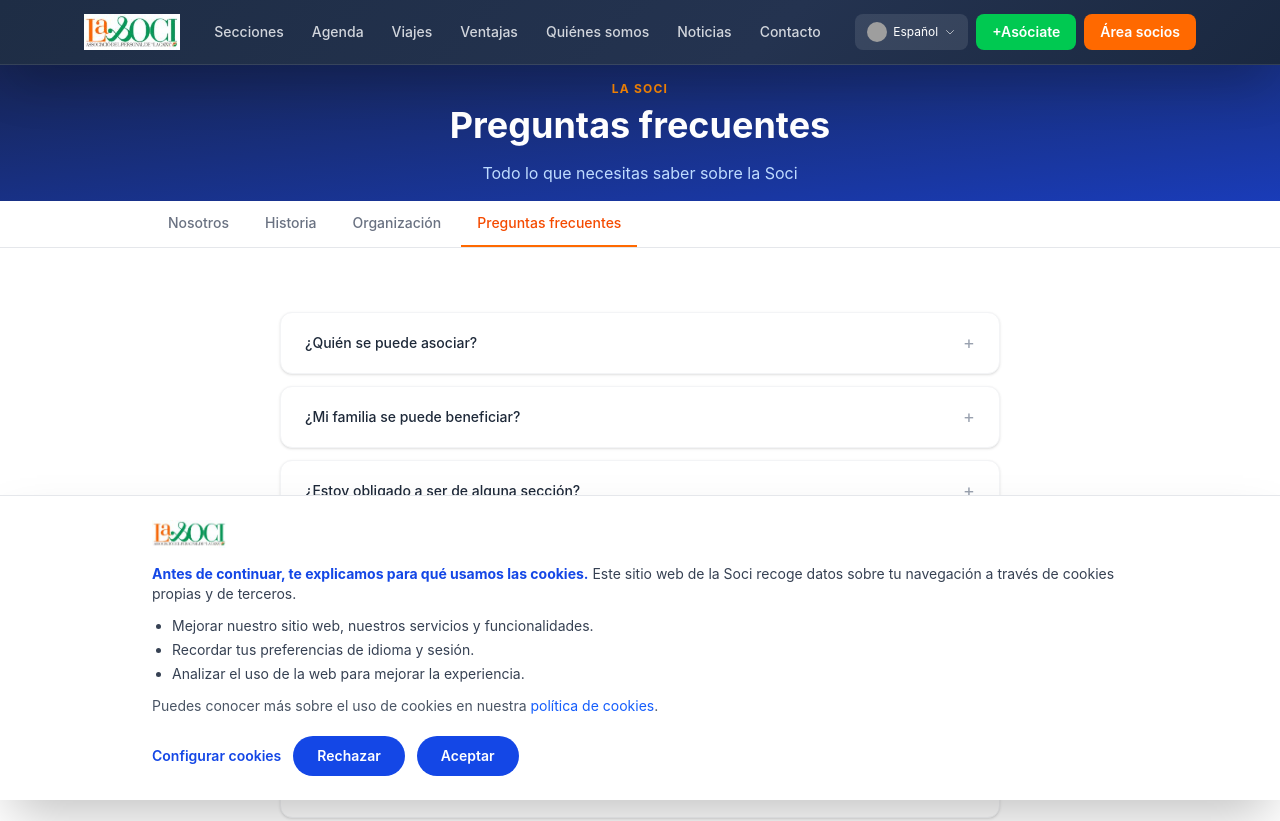
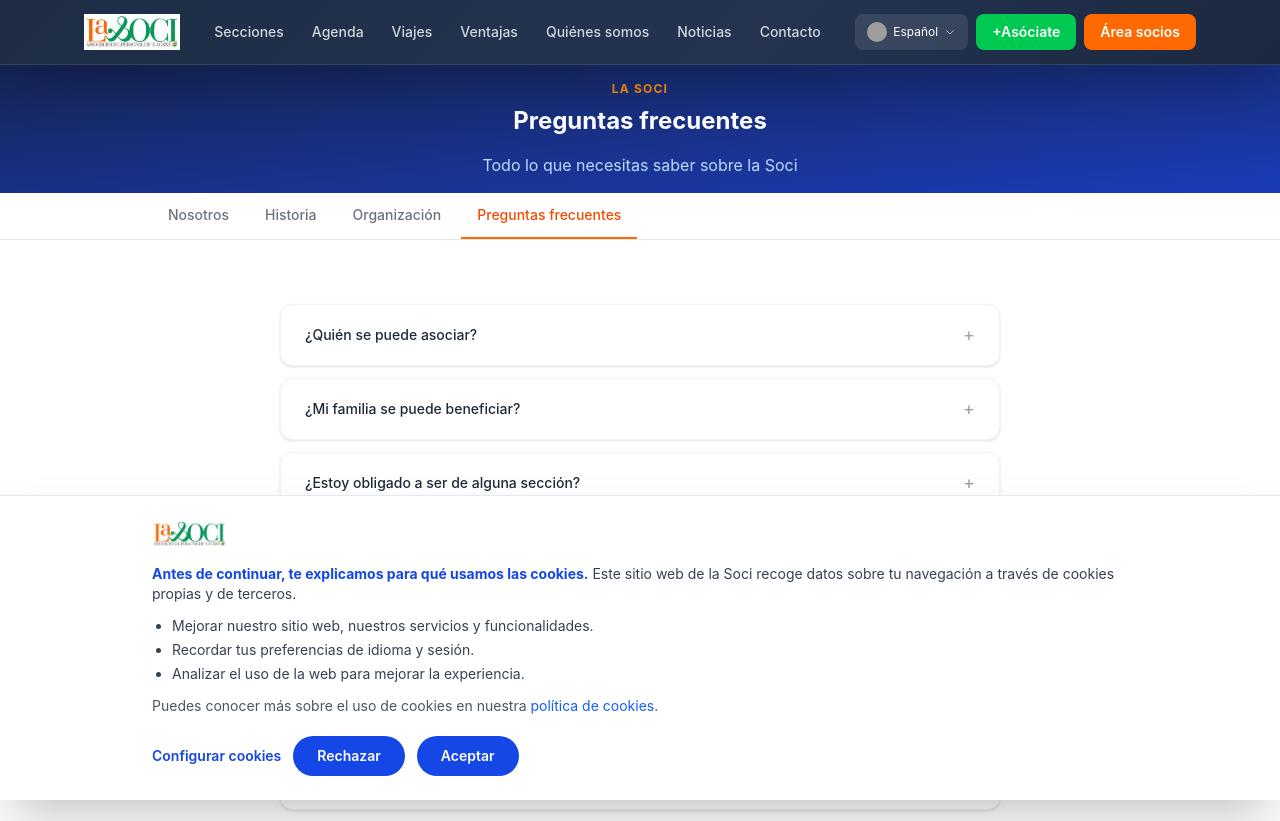
Before and after one commit to ezonopazana-commits/lasoci-web, an Astro site: page /quienes-somos/preguntas in a window 1280 px wide. Shown: the top 821 px of the page. Built offline with nearby package versions, Linux system fonts and the light colour scheme; Astro itself is replaced by a stand-in of ours; grey boxes are pictures that could not be loaded.

Commit message:
style: hero más compacto en preguntas.astro

```diff
--- a/src/pages/quienes-somos/preguntas.astro
+++ b/src/pages/quienes-somos/preguntas.astro
@@ -5,7 +5,7 @@ import Layout from '../../layouts/Layout.astro';
 
   <div class="bg-gradient-to-br from-blue-950 to-blue-800 text-white py-4 px-6 text-center">
     <p class="text-orange-400 text-xs font-bold uppercase tracking-widest mb-2">la Soci</p>
-    <h1 class="text-4xl font-bold mb-4" data-i18n="faq_title">Preguntas frecuentes</h1>
+    <h1 class="text-2xl font-bold mb-4" data-i18n="faq_title">Preguntas frecuentes</h1>
     <p class="text-blue-200 max-w-xl mx-auto" data-i18n="faq_sub">Todo lo que necesitas saber sobre la Soci</p>
   </div>
 
```
